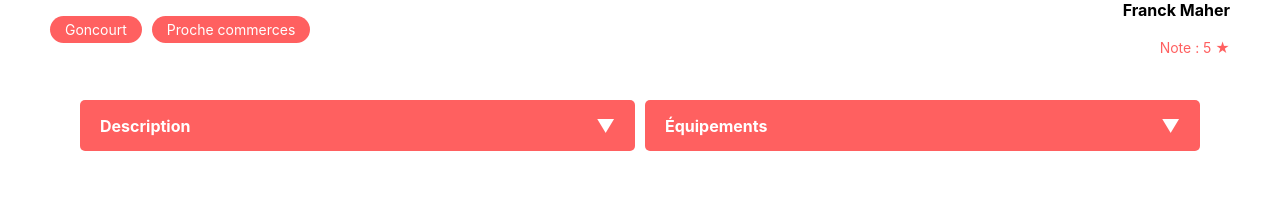
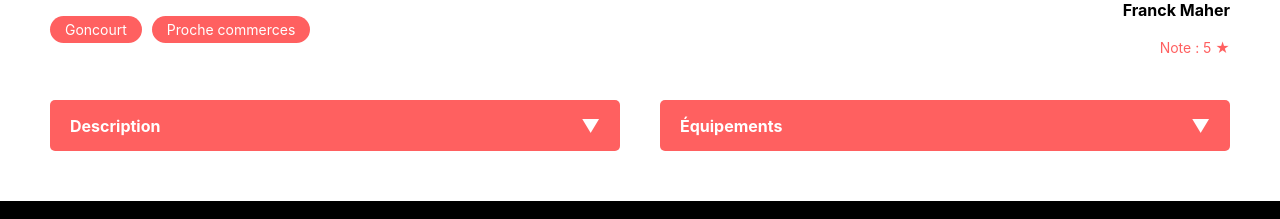
Before and after one commit to FoligneTheo/react1, a React (Create React App) app: page /logements/0979876d in a window 1280 px wide. Shown: the part 564-783 px from the top of the page. Built offline with nearby package versions, Linux system fonts and the light colour scheme.

Commit message:
Padding volet

```diff
--- a/src/components/LogementDetails.scss
+++ b/src/components/LogementDetails.scss
@@ -123,7 +123,8 @@
     .accordion {
         display: flex;
         flex-direction: row; /* Affichage en ligne */
-        gap: 10px; /* Espacement horizontal entre les items */
+        gap: 40px; /* Espacement horizontal entre les items */
+        padding-top: 30px;
 
         &__item {
           background-color: #ff6060;
--- a/src/components/VoletAbout.scss
+++ b/src/components/VoletAbout.scss
@@ -1,8 +1,8 @@
 .accordion {
     display: flex;
     flex-direction: column;
-    gap: 20px;
-    padding: 30px;
+    gap: 40px;
+    // padding: 30px;
 
     &__item {
         background-color: #ff6060;
--- a/src/pages/About.scss
+++ b/src/pages/About.scss
@@ -9,3 +9,7 @@ html, body {
     display: flex;
     flex-direction: column;
 }
+
+.about-container .accordion {
+    padding: 40px;
+}
```
